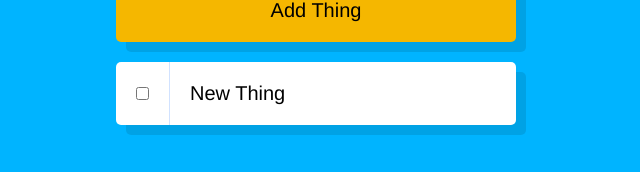
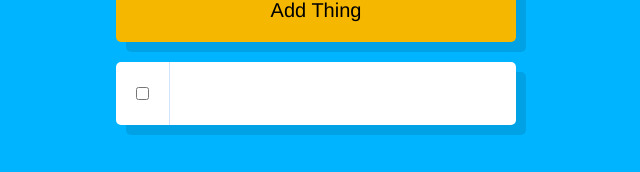
Before and after one commit to sbenchik/thing-list, a React (Create React App) app: page / in a window 1280 px wide. Both pictures are taken after a click on the button "Add Thing". Shown: the part 176-348 px from the top of the page, without its empty margins (324-964 px from the left). Built offline with nearby package versions, Linux system fonts and the light colour scheme; a web font is replaced by a local one.

Commit message:
Sort things by ID

```diff
--- a/src/App.js
+++ b/src/App.js
@@ -5,25 +5,26 @@ import AddButton from './AddButton'
 import './App.css';
 
 class App extends Component {
-  constructor(){
-    super()
-    this.thingCounter = 0
-    this.state = {
+  // constructor(){
+  //   super()
+  //   this.thingCounter = 0
+  //   this.state = {
+  //     things: {},
+  //   }
+  //   this.addThing = this.addThing.bind(this)
+  // }
+
+  state = {
       things: {},
-    }
-    this.addThing = this.addThing.bind(this)
-    this.onChange = this.onChange.bind(this)
   }
 
-  onChange(ev){
-    alert('test')
-  }
+  thingCounter = 0
 
-  addThing(ev){
+  addThing = (ev) => {
     ev.preventDefault()
-    let id = this.thingCounter++
+    const id = this.thingCounter++
     const things = {...this.state.things}
-    things[id] = {id: id, name: "New Thing"}
+    things[id] = {id: id, name: ""}
     this.setState({ things })
   }
 
--- a/src/Thing.js
+++ b/src/Thing.js
@@ -6,7 +6,7 @@ const Thing = ({ thing }, props) => {
         <li className="Thing">
             <input type="checkbox" value="on" />
             <div className="details">
-                <div className="name" contentEditable onChange={props.onChange}>
+                <div className="name" contentEditable placeholder="New Item" onChange={props.onChange}>
                     {thing.name}
                 </div>
                 <span className="actions">
--- a/src/ThingList.js
+++ b/src/ThingList.js
@@ -3,9 +3,13 @@ import './ThingList.css'
 import Thing from './Thing'
 
 const ThingList = (props) => {
+
     return(
         <ul className="ThingList">
-            { Object.keys(props.things).map(thingID =>  <Thing key={thingID} thing={props.things[thingID]} onChange={props.onChange} />) }
+            { Object
+            .keys(props.things)
+            .sort((a, b) => b[0] - a[0])
+            .map(thingID =>  <Thing key={thingID} thing={props.things[thingID]} onChange={props.onChange} />) }
         </ul>
     )
 }
```
